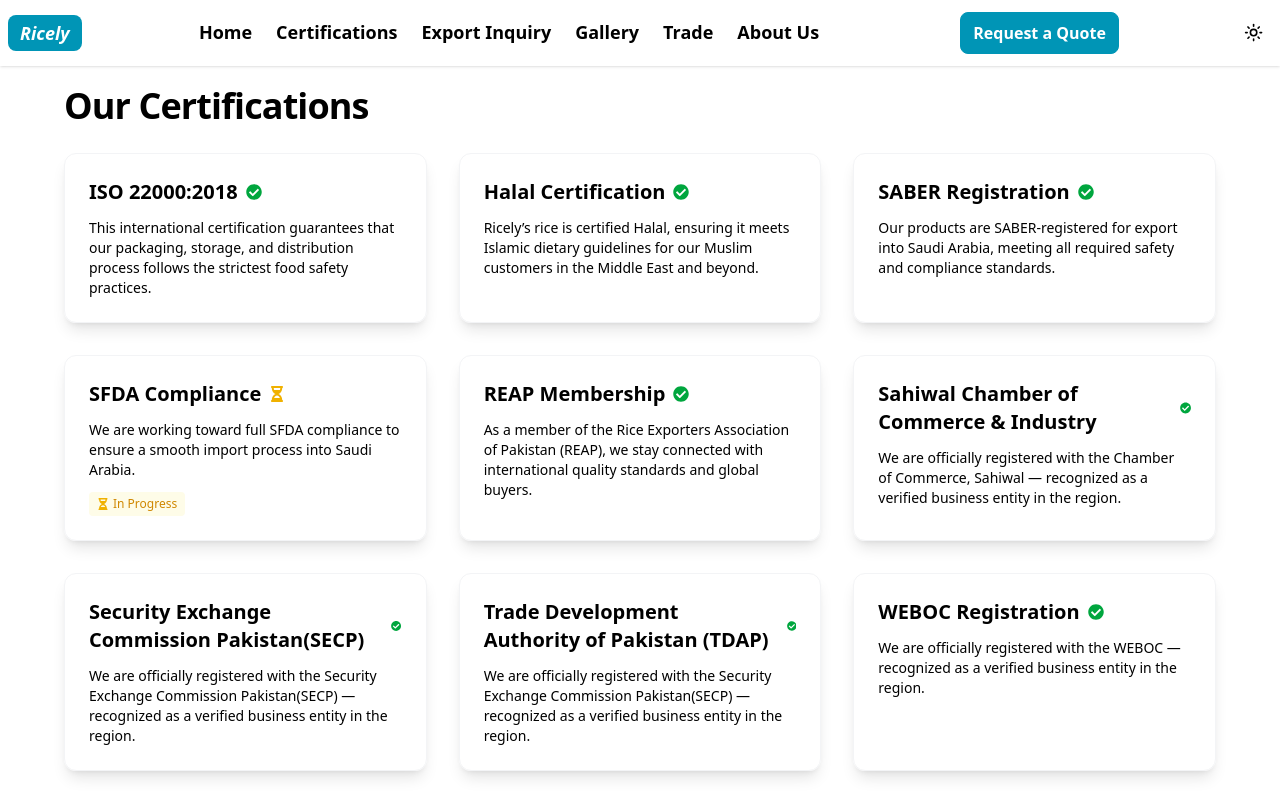
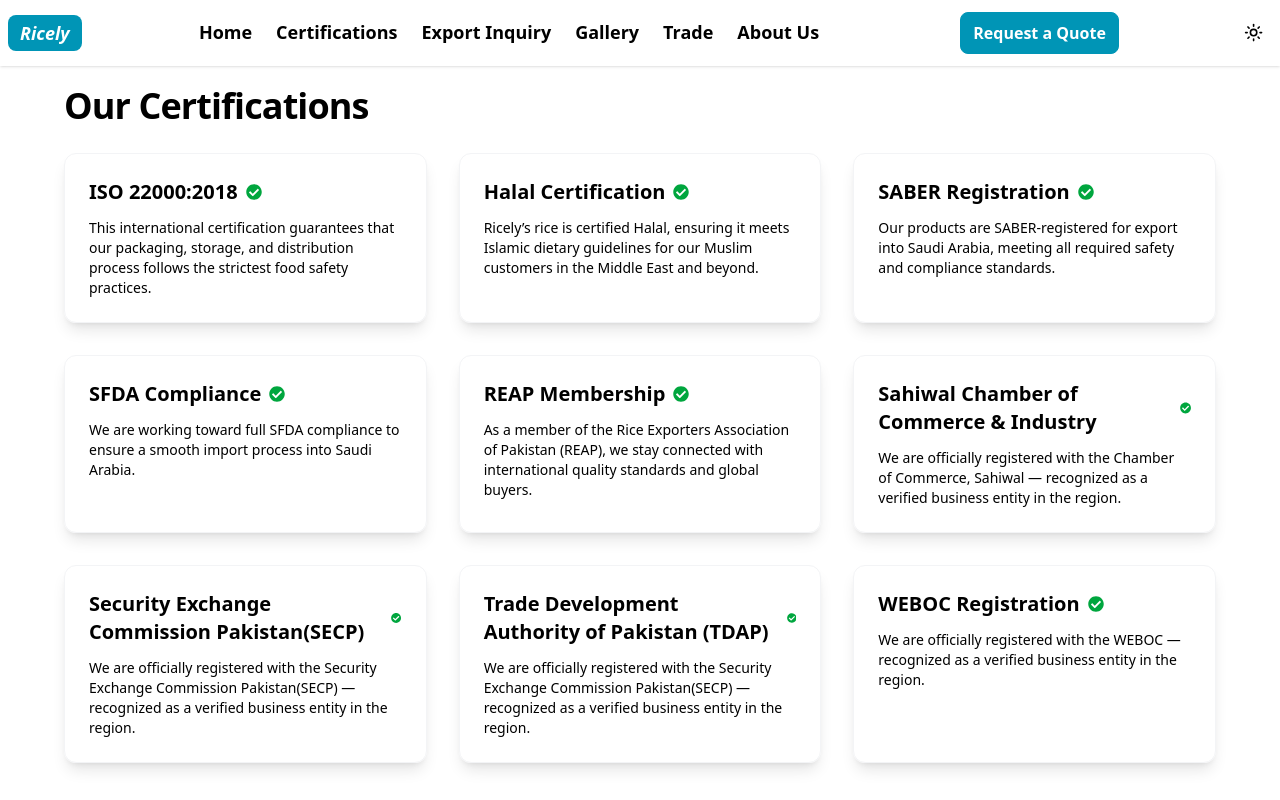
Before and after one commit to mn660875/ricentra, a Next.js app: page /certifications in a window 1280 px wide. Built offline with nearby package versions, Linux system fonts and the light colour scheme.

Commit message:
Verified SDFA

```diff
--- a/src/app/certifications/page.js
+++ b/src/app/certifications/page.js
@@ -24,7 +24,7 @@
   },
   {
     title: "SFDA Compliance",
-    status: "In Progress",
+    status: "Verified",
     description:
       "We are working toward full SFDA compliance to ensure a smooth import process into Saudi Arabia.",
   },
```
